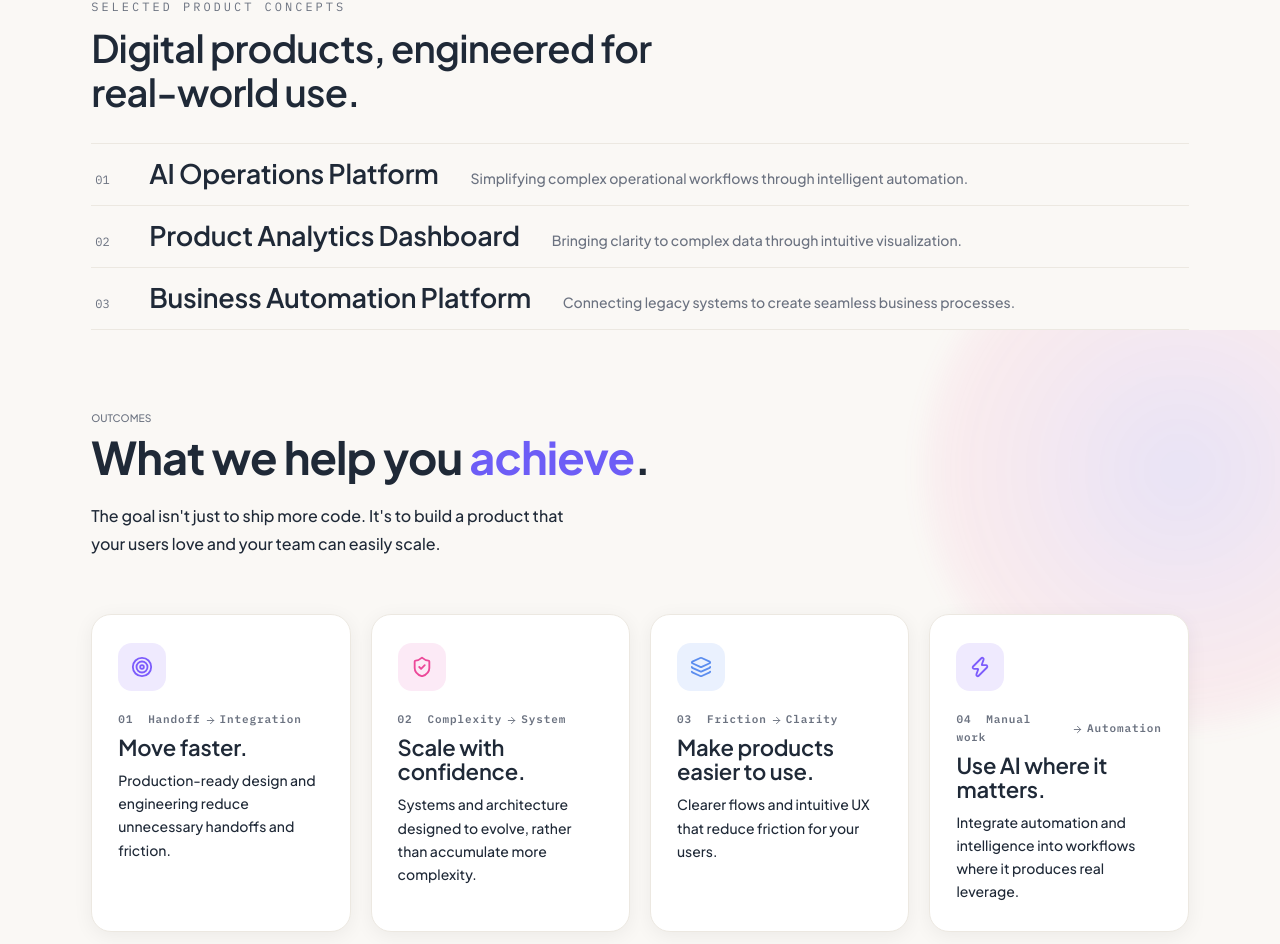
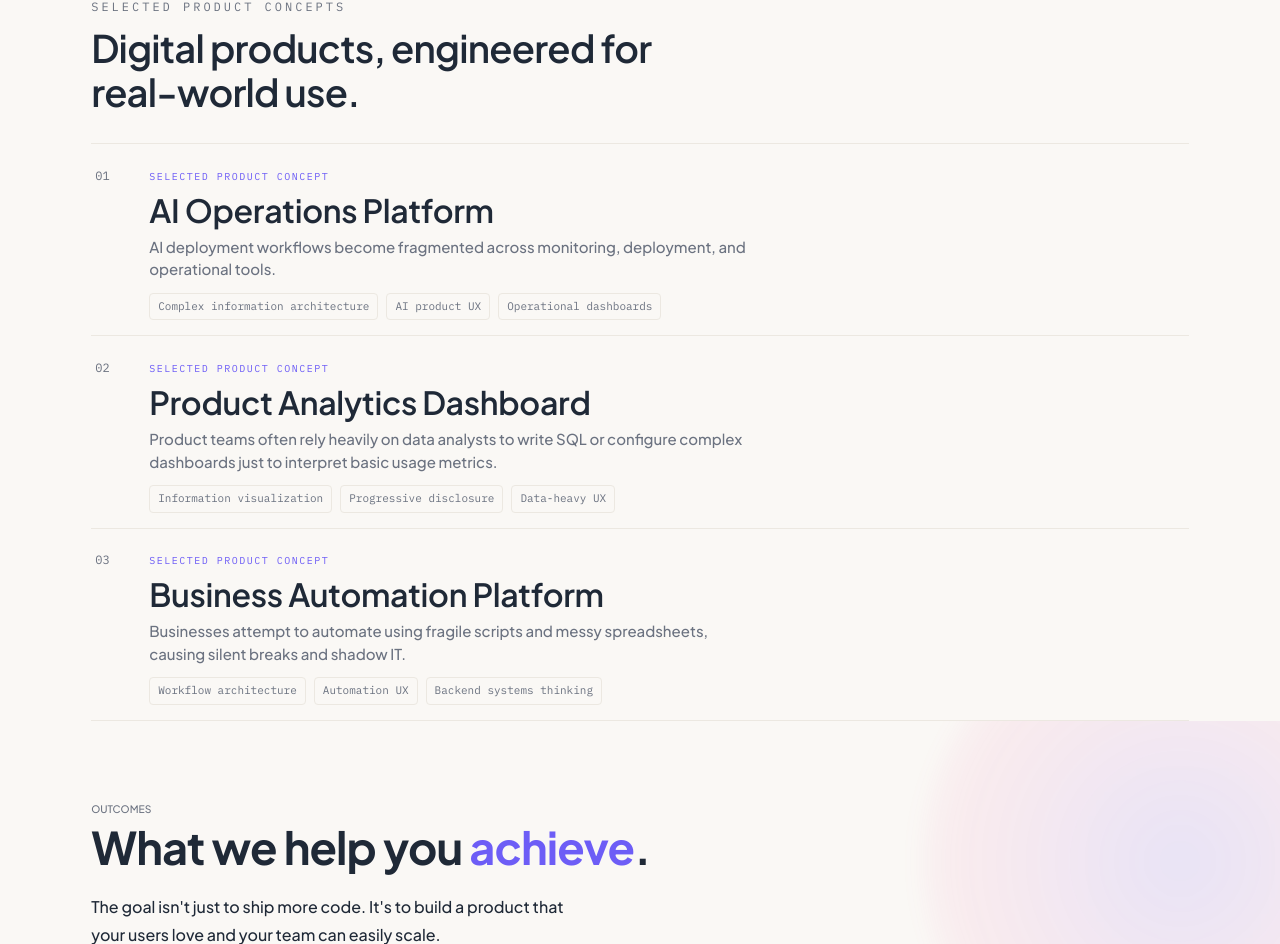
Before and after one commit to Gayathripocharam/DesignPlunge, a React (Vite) app: page / in a window 1280 px wide. Shown: the part 2154-3098 px from the top of the page. Built offline with nearby package versions, Linux system fonts and the light colour scheme.

Commit message:
feat: upgrade selected work proof and discriminated types for P2.3

```diff
--- a/src/components/business/CaseStudyDetail/CaseStudyDetail.tsx
+++ b/src/components/business/CaseStudyDetail/CaseStudyDetail.tsx
@@ -148,7 +148,7 @@ export const CaseStudyDetail: React.FC = () => {
         )}
 
         {/* ── 02. The Hypothesis ── */}
-        {study.hypothesis && (
+        {study.type === 'concept' && study.hypothesis && (
           <section className={styles.section}>
             <div className="container">
               <div className={styles.sectionInner}>
@@ -274,7 +274,7 @@ export const CaseStudyDetail: React.FC = () => {
         )}
 
         {/* ── 06. Capabilities Demonstrated ── */}
-        {study.demonstrates && study.demonstrates.length > 0 && (
+        {study.type === 'concept' && study.demonstrates && study.demonstrates.length > 0 && (
           <section className={styles.section}>
             <div className="container">
               <div className={styles.sectionInner}>
@@ -312,8 +312,9 @@ export const CaseStudyDetail: React.FC = () => {
         {/* ── CTA ── */}
         <ContextualNav
           label="LET'S BUILD"
-          title={<>Ready to build<br/>something similar?</>}
-          subtitle="Start a Project &rarr;"
+          title="Working through a similar product problem?"
+          subtitle=""
+          buttonText="Let's talk about the approach &rarr;"
           to="/contact"
         />
       </div>
--- a/src/components/business/SelectedWork/SelectedWork.module.css
+++ b/src/components/business/SelectedWork/SelectedWork.module.css
@@ -61,51 +61,95 @@
   color: var(--text-muted);
   flex-shrink: 0;
   width: 22px;
+  padding-top: 4px;
   transition: color 0.25s ease;
+}
+
+.rowMain {
+  display: flex;
+  flex-direction: column;
+  gap: 8px;
+  flex: 1;
+  min-width: 0;
+}
+
+.rowBadge {
+  font-family: var(--mono);
+  font-size: 10px;
+  letter-spacing: 1.5px;
+  color: var(--accent);
+  text-transform: uppercase;
 }
 
 .rowTitle {
   font-family: var(--heading);
   font-weight: 600;
-  font-size: clamp(18px, 2.1vw, 27px);
+  font-size: clamp(20px, 2.5vw, 32px);
   letter-spacing: -0.01em;
   color: var(--text-h);
   transition: color 0.25s ease, transform 0.35s cubic-bezier(0.16, 1, 0.3, 1);
-  flex-shrink: 0;
   transform-origin: left center;
   margin: 0;
 }
 
 .rowActive .rowTitle {
-  transform: scale(1.03);
+  transform: translateX(8px);
 }
 
-.rowDesc {
-  font-size: 14px;
+.rowProblem {
+  font-size: 15px;
   color: var(--text-muted);
-  flex: 1;
-  min-width: 0;
-  overflow: hidden;
-  text-overflow: ellipsis;
-  white-space: nowrap;
-  display: block;
+  line-height: 1.5;
+  margin: 0;
+  max-width: 600px;
 }
 
-.rowDepth {
+.rowCapabilities {
+  display: flex;
+  flex-wrap: wrap;
+  gap: 8px;
+  margin-top: 4px;
+}
+
+.capTag {
   font-family: var(--mono);
   font-size: 11px;
+  padding: 4px 8px;
+  border: 1px solid var(--border);
+  border-radius: 4px;
   color: var(--text-muted);
+  transition: border-color 0.25s ease, color 0.25s ease;
+}
+
+.rowActive .capTag {
+  border-color: var(--accent);
+  color: var(--accent);
+}
+
+.rowAction {
+  display: flex;
+  align-items: center;
+  gap: 8px;
   flex-shrink: 0;
+  padding-top: 4px; /* Align with title */
+}
+
+.exploreText {
+  font-family: var(--mono);
+  font-size: 12px;
+  text-transform: uppercase;
+  letter-spacing: 1px;
+  color: var(--text-muted);
   opacity: 0;
-  transition: opacity 0.25s ease;
+  transform: translateX(-10px);
+  transition: opacity 0.25s ease, transform 0.25s ease, color 0.25s ease;
 }
 
 .rowArrow {
-  flex-shrink: 0;
-  color: var(--text-h);
+  color: var(--text-muted);
   opacity: 0;
-  transform: translateX(-6px);
-  transition: opacity 0.25s ease, transform 0.25s ease;
+  transform: translateX(-10px);
+  transition: opacity 0.25s ease, transform 0.25s ease, color 0.25s ease;
 }
 
 .rowActive .rowNum,
@@ -113,10 +157,11 @@
   color: var(--accent);
 }
 
-.rowActive .rowDepth,
+.rowActive .exploreText,
 .rowActive .rowArrow {
   opacity: 1;
   transform: translateX(0);
+  color: var(--accent);
 }
 
 /* Floating cursor-follow preview */
@@ -244,7 +289,6 @@
 }
 
 
-/* Reduced motion */
 @media (prefers-reduced-motion: reduce) {
   .row {
     animation: none;
@@ -253,158 +297,7 @@
 }
 
 
-.inner {
-  width: 100%;
-}
 
-.header {
-  max-width: 640px;
-  margin-bottom: clamp(1.25rem, 2.5vw, 2rem);
-}
-
-.eyebrow {
-  text-transform: uppercase;
-  letter-spacing: 3px;
-  font-size: 12px;
-  font-family: var(--mono);
-  color: var(--text-muted);
-  margin: 0 0 10px;
-}
-
-.title {
-  font-size: clamp(24px, 3vw, 38px);
-  line-height: 1.15;
-  letter-spacing: -0.02em;
-  color: var(--text-h);
-  margin: 0;
-}
-
-.indexWrap {
-  position: relative;
-  border-top: 1px solid var(--border);
-}
-
-.row {
-  display: flex;
-  align-items: baseline;
-  gap: clamp(16px, 3vw, 32px);
-  padding: clamp(10px, 1.4vw, 15px) 4px;
-  border-bottom: 1px solid var(--border);
-  text-decoration: none;
-  color: inherit;
-  cursor: pointer;
-  transition: opacity 0.35s ease;
-}
-
-.indexWrap.hovering .row {
-  opacity: 0.32;
-}
-
-.indexWrap.hovering .rowActive {
-  opacity: 1;
-}
-
-.rowNum {
-  font-family: var(--mono);
-  font-size: 12px;
-  color: var(--text-muted);
-  flex-shrink: 0;
-  width: 22px;
-  transition: color 0.25s ease;
-}
-
-.rowTitle {
-  font-family: var(--heading);
-  font-weight: 600;
-  font-size: clamp(18px, 2.1vw, 27px);
-  letter-spacing: -0.01em;
-  color: var(--text-h);
-  transition: color 0.25s ease, transform 0.35s cubic-bezier(0.16, 1, 0.3, 1);
-  flex-shrink: 0;
-  transform-origin: left center;
-}
-
-/* Entrance animation for rows */
-.row {
-  opacity: 0;
-  transform: translateY(8px);
-  animation: rowEnter 0.4s ease forwards;
-  animation-delay: calc(var(--row-index) * 0.12s);
-}
-
-@keyframes rowEnter {
-  to {
-    opacity: 1;
-    transform: translateY(0);
-  }
-}
-
-/* Reduced motion */
-@media (prefers-reduced-motion: reduce) {
-  .row {
-    animation: none;
-    opacity: 1;
-    transform: none;
-  }
-}
-
-.rowActive .rowTitle {
-  transform: scale(1.03);
-}
-
-.rowDesc {
-  font-size: 14px;
-  color: var(--text-muted);
-  flex: 1;
-  min-width: 0;
-  overflow: hidden;
-  text-overflow: ellipsis;
-  white-space: nowrap;
-  display: none;
-}
-
-.rowDepth {
-  font-family: var(--mono);
-  font-size: 11px;
-  color: var(--text-muted);
-  flex-shrink: 0;
-  opacity: 0;
-  transition: opacity 0.25s ease;
-}
-
-.rowArrow {
-  flex-shrink: 0;
-  color: var(--text-h);
-  opacity: 0;
-  transform: translateX(-6px);
-  transition: opacity 0.25s ease, transform 0.25s ease;
-}
-
-.rowActive .rowNum,
-.rowActive .rowTitle {
-  color: var(--accent);
-}
-
-.rowActive .rowDepth,
-.rowActive .rowArrow {
-  opacity: 1;
-  transform: translateX(0);
-}
-
-/* Floating cursor-follow preview */
-.floatPreview {
-  position: absolute;
-  top: 0;
-  left: 0;
-  width: 300px;
-  height: 200px;
-  border-radius: 10px;
-  overflow: hidden;
-  pointer-events: none;
-  border: 1px solid var(--accent-border);
-  box-shadow: 0 24px 44px -12px rgba(8, 6, 13, 0.4);
-  z-index: 5;
-}
 
 .floatPreviewImg {
   width: 100%;
@@ -490,21 +383,17 @@
 }
 
 /* ---------- Responsive ---------- */
-@media (min-width: 700px) {
-  .rowDesc {
-    display: block;
-  }
-}
-
 @media (max-width: 699px) {
   .floatPreview {
     display: none;
   }
   .row {
     flex-wrap: wrap;
+    align-items: flex-start;
   }
-  .mobilePreview {
-    display: block;
+  .rowAction {
+    margin-left: 54px;
+    padding-top: 0;
   }
 }
 
--- a/src/components/business/SelectedWork/SelectedWork.tsx
+++ b/src/components/business/SelectedWork/SelectedWork.tsx
@@ -14,7 +14,6 @@ interface SelectedWorkProps {
   spacingBottom?: 'none' | 'medium' | 'large';
 }
 
-const depthFor = (index: number, total: number) => Math.round((index / Math.max(total - 1, 1)) * 120);
 
 interface PlungeState {
   href: string;
@@ -114,7 +113,7 @@ export const SelectedWork: React.FC<SelectedWorkProps> = ({ variant = "home", sp
           >
             {projects.map((project, i) => {
               const title = variant === 'services' ? project.shortTitle : project.title;
-              const desc = variant === 'services' ? (project.thinking ?? project.description) : project.tagline;
+
               const isHovered = hovered?.slug === project.slug;
 
               return (
@@ -137,11 +136,21 @@ export const SelectedWork: React.FC<SelectedWorkProps> = ({ variant = "home", sp
                     className={`${styles.row} ${isHovered ? styles.rowActive : ""}`}
                     style={{ '--row-index': i } as React.CSSProperties}
                   >
-                    <span className={styles.rowNum}>{String(i + 1).padStart(2, "0")}</span>
-                    <h3 className={styles.rowTitle}>{title}</h3>
-                    <span className={styles.rowDesc}>{desc}</span>
-                    <span className={styles.rowDepth}>{depthFor(i, projects.length)}m</span>
-                    <span className={styles.rowArrow}>&rarr;</span>
+                    <div className={styles.rowNum}>{String(i + 1).padStart(2, "0")}</div>
+                    <div className={styles.rowMain}>
+                      <div className={styles.rowBadge}>{project.label}</div>
+                      <h3 className={styles.rowTitle}>{title}</h3>
+                      <p className={styles.rowProblem}>{project.problem}</p>
+                      <div className={styles.rowCapabilities}>
+                        {project.demonstrates.slice(0, 3).map((cap, idx) => (
+                          <span key={idx} className={styles.capTag}>{cap}</span>
+                        ))}
+                      </div>
+                    </div>
+                    <div className={styles.rowAction}>
+                      <span className={styles.exploreText}>Explore Concept</span>
+                      <span className={styles.rowArrow}>&rarr;</span>
+                    </div>
                   </Link>
 
                 </div>
--- a/src/content/projects.ts
+++ b/src/content/projects.ts
@@ -16,6 +16,8 @@ export interface Project {
   image: string;
   /** Badge label shown above the title, e.g. "SELECTED PRODUCT CONCEPT" */
   label: string;
+  problem: string;
+  demonstrates: string[];
 }
 
 export const projects: Project[] = [
@@ -28,6 +30,8 @@ export const projects: Project[] = [
     thinking: 'Making complex operational work easier to understand and act on.',
     image: aiOpsImg,
     label: 'SELECTED PRODUCT CONCEPT',
+    problem: 'AI deployment workflows become fragmented across monitoring, deployment, and operational tools.',
+    demonstrates: ['Complex information architecture', 'AI product UX', 'Operational dashboards'],
   },
   {
     slug: 'product-analytics-dashboard',
@@ -38,6 +42,8 @@ export const projects: Project[] = [
     thinking: 'Bringing clarity to complex data through intuitive visualization.',
     image: productDashImg,
     label: 'SELECTED PRODUCT CONCEPT',
+    problem: 'Product teams often rely heavily on data analysts to write SQL or configure complex dashboards just to interpret basic usage metrics.',
+    demonstrates: ['Information visualization', 'Progressive disclosure', 'Data-heavy UX'],
   },
   {
     slug: 'business-automation-platform',
@@ -48,6 +54,8 @@ export const projects: Project[] = [
     thinking: 'Connecting legacy systems to create seamless business processes.',
     image: autoPlatformImg,
     label: 'SELECTED PRODUCT CONCEPT',
+    problem: 'Businesses attempt to automate using fragile scripts and messy spreadsheets, causing silent breaks and shadow IT.',
+    demonstrates: ['Workflow architecture', 'Automation UX', 'Backend systems thinking'],
   },
 ];
 
```
Also changed, not shown: src/types/casestudy.ts (+22 -15 lines).
